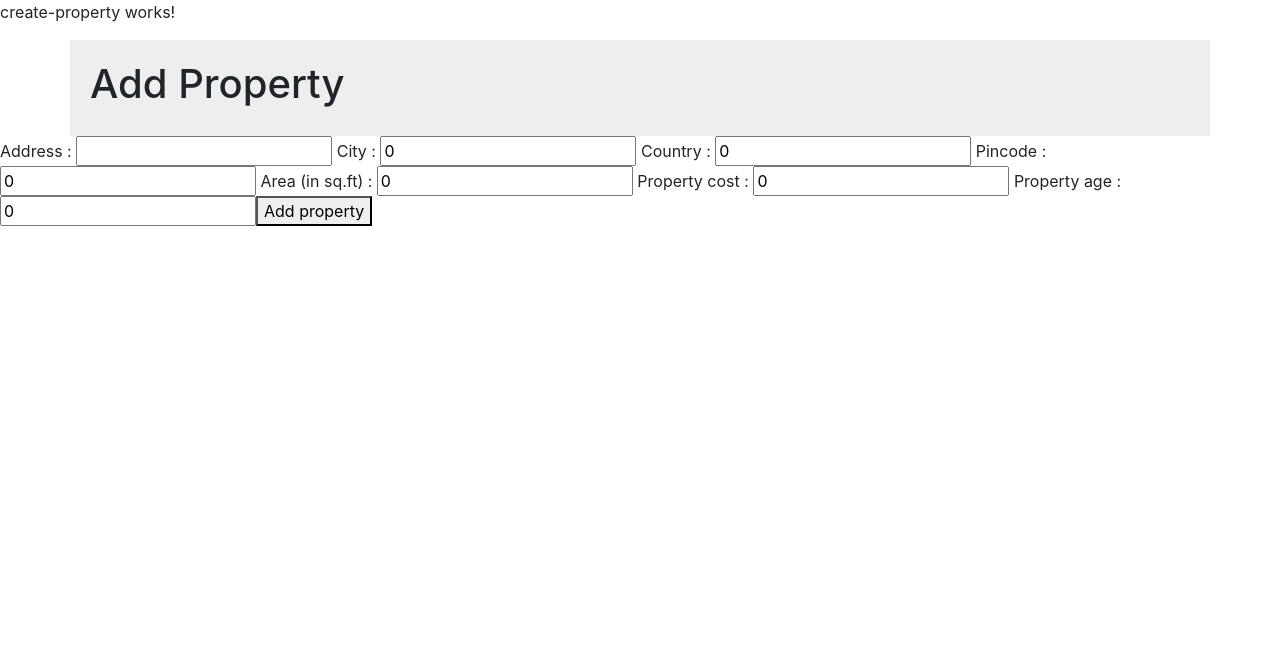
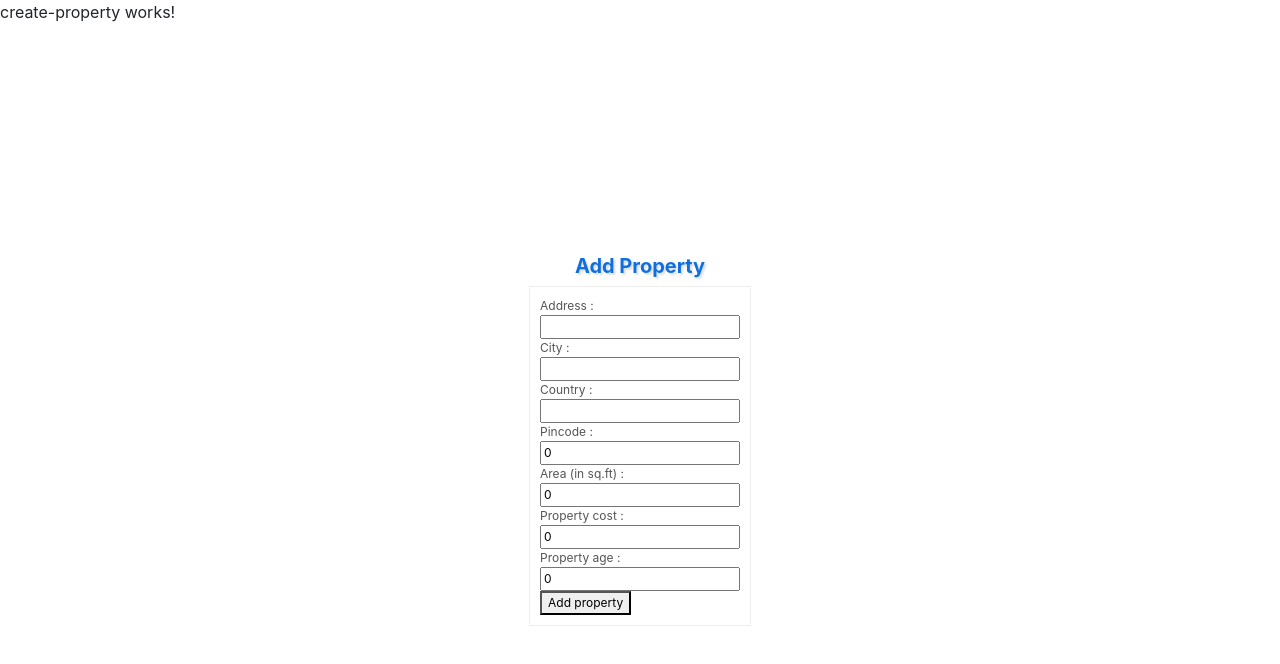
Before and after one commit to tanya1019/HIMSFrontend, an Angular app: page / in a window 1280 px wide. Shown: the top 664 px of the page. Built offline with nearby package versions, Linux system fonts and the light colour scheme.

Commit message:
create property

```diff
--- a/src/app/app.module.ts
+++ b/src/app/app.module.ts
@@ -1,6 +1,7 @@
 import { NgModule } from '@angular/core';
 import { BrowserModule } from '@angular/platform-browser';
 import { FormsModule } from '@angular/forms';
+import {HttpClientModule} from '@angular/common/http';
 
 import { AppRoutingModule } from './app-routing.module';
 import { AppComponent } from './app.component';
@@ -14,7 +15,8 @@ import { CreatePropertyComponent } from './components/create-property/create-pro
   imports: [
     BrowserModule,
     AppRoutingModule,
-    FormsModule
+    FormsModule,
+    HttpClientModule
   ],
   providers: [],
   bootstrap: [AppComponent]
--- a/src/app/components/create-property/create-property.component.css
+++ b/src/app/components/create-property/create-property.component.css
@@ -1,5 +1,28 @@
 .container{
     display: flex;
-    padding: 20px;
-    background-color: #0001;
+    background-color: #0000;
+    flex-direction: column;
+    align-items: center;
+    justify-content: center;
+    height:100vh;
+    width:100vh;
 }
+
+.title{
+    font-weight: bold;
+    font-size: 20px;
+    text-shadow: 2px 2px 2px #0002;
+    color:#0F6FDE
+}
+
+.input-form{
+    display: flex;
+    flex-direction: column;
+    align-items: flex-start;
+    padding: 10px 20px;
+    background-color: #fff;
+    border:solid 1px #0001;
+    font-size: 12px;
+    color: #555;
+    padding:10px;
+}
--- a/src/app/components/create-property/create-property.component.html
+++ b/src/app/components/create-property/create-property.component.html
@@ -1,18 +1,38 @@
 <p>create-property works!</p>
 <div class="container">
-    <h1 class="title">Add Property</h1>
+  <h1 class="title">Add Property</h1>
+
+  <div class="input-form">
+    Address :
+    <input type="text" [(ngModel)]="property.address" name="address" /> City :
+    <input type="text" [(ngModel)]="property.city" name="propertyPassword" />
+    Country :
+    <input type="text" [(ngModel)]="property.country" name="propertyPassword" />
+    Pincode :
+    <input
+      type="number"
+      [(ngModel)]="property.pincode"
+      name="propertyPassword"
+    />
+    Area (in sq.ft) :
+    <input
+      type="number"
+      [(ngModel)]="property.areaInSquareFeet"
+      name="propertyPassword"
+    />
+    Property cost :
+    <input
+      type="number"
+      [(ngModel)]="property.costOfProperty"
+      name="propertyPassword"
+    />
+    Property age :
+    <input
+      type="number"
+      [(ngModel)]="property.ageOfBuilding"
+      name="propertyPassword"
+    />
+
+    <button (click)="addProperty()">Add property</button>
+  </div>
 </div>
-<form>
-    Address : <input type="text" [(ngModel)]="property.address" name = "address">
-    City : <input type="text" [(ngModel)]="property.city" name = "propertyPassword">
-    Country : <input type="text" [(ngModel)]="property.country" name = "propertyPassword">
-    Pincode : <input type="number" [(ngModel)]="property.pincode" name = "propertyPassword">
-    Area (in sq.ft) : <input type="number" [(ngModel)]="property.areaInSquareFeet" name = "propertyPassword">
-    Property cost : <input type="number" [(ngModel)]="property.costOfProperty" name = "propertyPassword">
-    Property age : <input type="number" [(ngModel)]="property.ageOfBuilding" name = "propertyPassword">
-
-
-    <button (click)="addProperty()">
-        Add property
-    </button>
-</form>
```
Also changed, not shown: src/app/services/backend-property.service.ts (added, +17 -0 lines), 1 other file (tests, documents, lock files or other folders).
